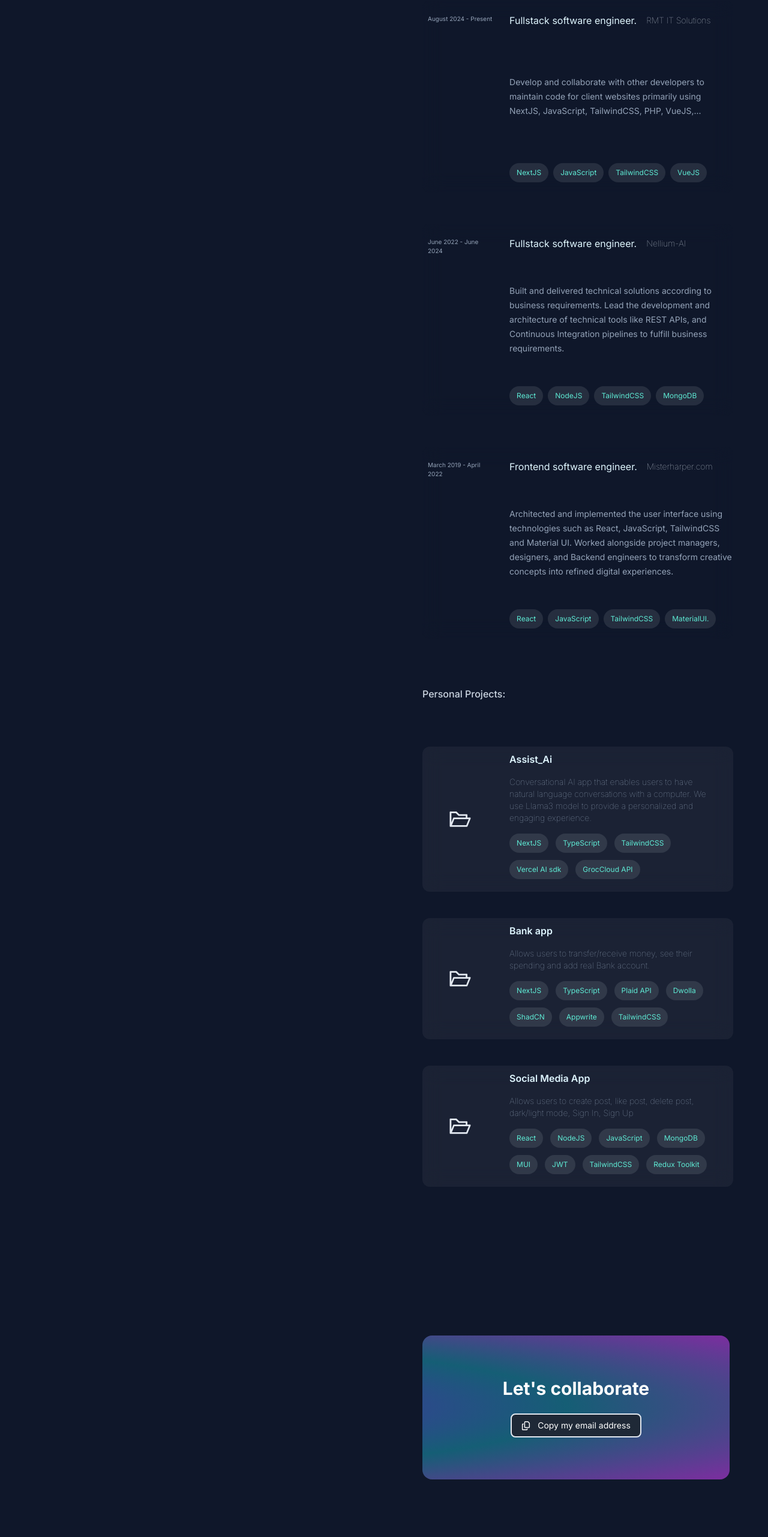
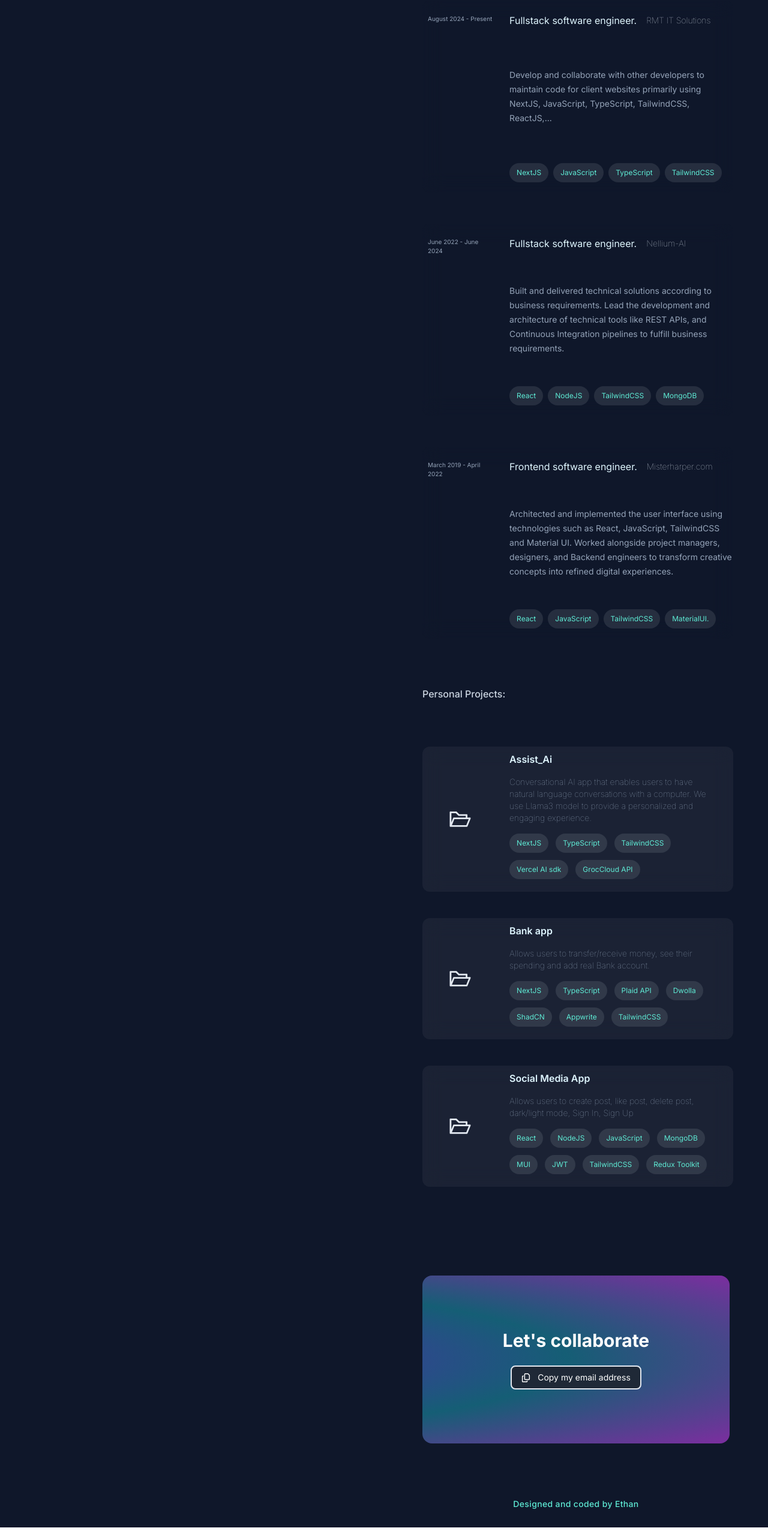
Before and after one commit to Sergyoubi/Portfolio, a Next.js app: page / in a window 1280 px wide. Shown: the part 971-3534 px from the top of the page at 60% size. Built offline with nearby package versions, Linux system fonts and the light colour scheme.

Commit message:
fixed ui in mobile responsive view

```diff
--- a/components/Experience.tsx
+++ b/components/Experience.tsx
@@ -23,6 +23,3 @@ const Experience = () => {
 };
 
 export default Experience;
-/*
-    h-[125%] lg:h-full
-    */
--- a/components/Footer.tsx
+++ b/components/Footer.tsx
@@ -24,9 +24,9 @@ const Footer = () => {
   };
 
   return (
-    <footer className="w-full h-[100%] bg-slate-900 flex justify-center lg:justify-end items-center">
+    <footer className="w-full h-[40vh] lg:h-[70vh] bg-slate-900 flex justify-center lg:justify-end items-center">
       <section className="w-full lg:w-[50%] h-full flex flex-col justify-around items-center">
-        <div className="w-[80%] h-[40%] lg:h-[30%] purple-gradient rounded-2xl flex-center flex-col gap-6 relative lg:top-[15%]">
+        <div className="w-[95%] lg:w-[80%] h-[65%] lg:h-[50%] purple-gradient rounded-2xl flex-center flex-col gap-6 relative lg:top-[15%]">
           <p className="w-[95%] lg:w-[80%] text-center text-white text-2xl lg:text-3xl font-bold">
             Let's collaborate
           </p>
@@ -47,7 +47,7 @@ const Footer = () => {
             )}
           </button>
         </div>
-        <div className="w-[80%] h-[10%] relative top-[8%] flex justify-center items-center">
+        <div className="w-[80%] h-[10%] relative top-[5%] lg:top-[8%] flex justify-center items-center">
           <p className="text-teal-300 font-medium text-sm tracking-wide">
             Designed and coded by Ethan
           </p>
--- a/components/JobDescription.tsx
+++ b/components/JobDescription.tsx
@@ -10,7 +10,7 @@ const JobDescription = ({
   tech,
 }: ExperienceProps) => {
   return (
-    <section className="glassmorphisme w-[95%] lg:w-[90%] h-[40vh] flex-center my-3 hover:cursor-pointer">
+    <section className="glassmorphisme w-[95%] lg:w-[90%] h-[55vh] lg:h-[40vh] flex-center my-3 hover:cursor-pointer">
       <div className="w-[25%] h-full flex justify-start items-start">
         <p className="text-[10px] text-slate-400 mx-2 relative top-[7%]">
           {date}
--- a/components/TechListItem.tsx
+++ b/components/TechListItem.tsx
@@ -1,6 +1,6 @@
 const TechListItem = ({ tech }: TechProps) => {
   return (
-    <section className="w-full h-[20%] flex justify-start items-center gap-2">
+    <section className="w-full h-[20%]  flex justify-start items-center flex-wrap gap-2">
       {tech.map((item, index) => (
         <p
           key={index}
--- a/constant/constant.ts
+++ b/constant/constant.ts
@@ -7,8 +7,8 @@ export const experiences = [
       link: "https://www.linkedin.com/company/rmt-it-solutions",
     },
     jobDescription:
-      "Develop and collaborate with other developers to maintain code for client websites primarily using NextJS, JavaScript, TailwindCSS, PHP, VueJS,...",
-    tech: ["NextJS", "JavaScript", "TailwindCSS", "VueJS"],
+      "Develop and collaborate with other developers to maintain code for client websites primarily using NextJS, JavaScript, TypeScript, TailwindCSS, ReactJS,...",
+    tech: ["NextJS", "JavaScript", "TypeScript", "TailwindCSS"],
   },
   {
     date: "June 2022 - June 2024",
```
